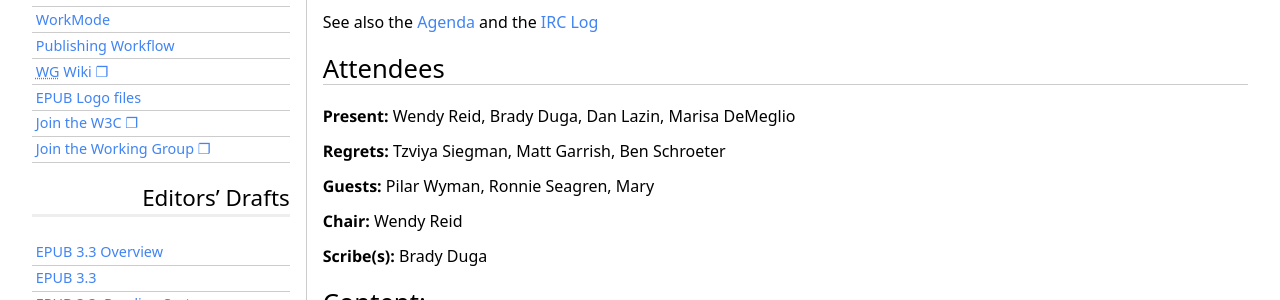
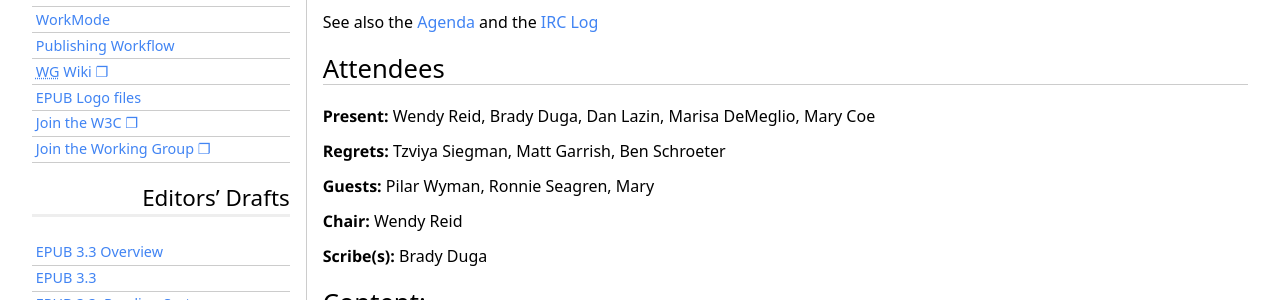
Before and after one commit to w3c/epub-wg, a Jekyll site: the page built from _minutes/2021-04-14-epub-locators.md, in a window 1280 px wide and 1400 px high. Shown: the part 233-533 px from the top of the window. Built offline with Jekyll 4.4.1, drawn with Linux system fonts in a browser that asks for light colours; some web fonts are replaced; some of the changed text lies outside the part shown.

Commit message:
Amend minutes

```diff
--- a/_minutes/2021-04-14-epub-locators.md
+++ b/_minutes/2021-04-14-epub-locators.md
@@ -98,7 +98,7 @@
 
 ## Attendees
 {: .no_toc}
-**Present:** Wendy Reid, Brady Duga, Dan Lazin, Marisa DeMeglio
+**Present:** Wendy Reid, Brady Duga, Dan Lazin, Marisa DeMeglio, Mary Coe
 
 **Regrets:** Tzviya Siegman, Matt Garrish, Ben Schroeter
 
@@ -162,7 +162,7 @@
 
 **Wendy Reid:** Reading index note from the doc being reviewed
 
-**Mary:** Do we want to talk about embedded indexing in depth now?
+**Mary Coe:** Do we want to talk about embedded indexing in depth now?
 
 **Dan Lazin:** Maybe group first then come back to indexes
 
@@ -172,7 +172,7 @@
 … Case 5 - refer to a range of pages
 … [reading note from the doc]
 
-**Mary:** People still like page numbers because they are used to them
+**Mary Coe:** People still like page numbers because they are used to them
 … but once they look at the page number, they don't care, or use the range
 
 **Ronnie Seagren:** A range help tell you how much information you will find (ie it tells you size)
@@ -184,7 +184,7 @@
 **Pilar Wyman:** New standard drops page numbers, uses identifiers
 … people seem to understand sections are large, subsections are small
 
-**Mary:** Need to understand what readers want
+**Mary Coe:** Need to understand what readers want
 
 **Ronnie Seagren:** And there are many different kinds of readers
 
@@ -231,7 +231,7 @@
 
 **Dan Lazin:** It is also ranges
 
-**Mary:** It is also less specific
+**Mary Coe:** It is also less specific
 
 **Ronnie Seagren:** May not be the same location as the sentence in the translated version
 
@@ -260,7 +260,7 @@
 … May want to concentrate on that (specific locations)
 … might be a bad term
 
-**Mary:** Nope, I like it. But I guess we could have another name
+**Mary Coe:** Nope, I like it. But I guess we could have another name
 
 **Wendy Reid:** Where to do from here?
 
@@ -273,7 +273,7 @@
 **Pilar Wyman:** When indexes are embedded you get an idea about the document and discussion
 … that gets carried through to the digital side, even if they no longer makes sense (eg page numbers)
 
-**Mary:** Agreed. People like to see things like page numbers in the index, but once they are in the document they don't care
+**Mary Coe:** Agreed. People like to see things like page numbers in the index, but once they are in the document they don't care
 
 **Pilar Wyman:** So I want this use case to stay
 … this use case reflects how the software has changed how we think about this issue
@@ -287,7 +287,7 @@
 
 **Ronnie Seagren:** Still need to convince publishers to add links
 
-**Mary:** Is there an RS that has an index button (similar to ToC, etc)
+**Mary Coe:** Is there an RS that has an index button (similar to ToC, etc)
 
 **Wendy Reid:** Index has never been elevated to same level as ToC in the epub metadata
 
--- a/assets/nicknames.json
+++ b/assets/nicknames.json
@@ -1303,5 +1303,11 @@
         "nick": [
             "Sergey_Lobachev"
         ]
+    },
+    {
+        "name": "Mary Coe",
+        "nick": [
+            "Mary"
+        ]
     }
 ]
```
